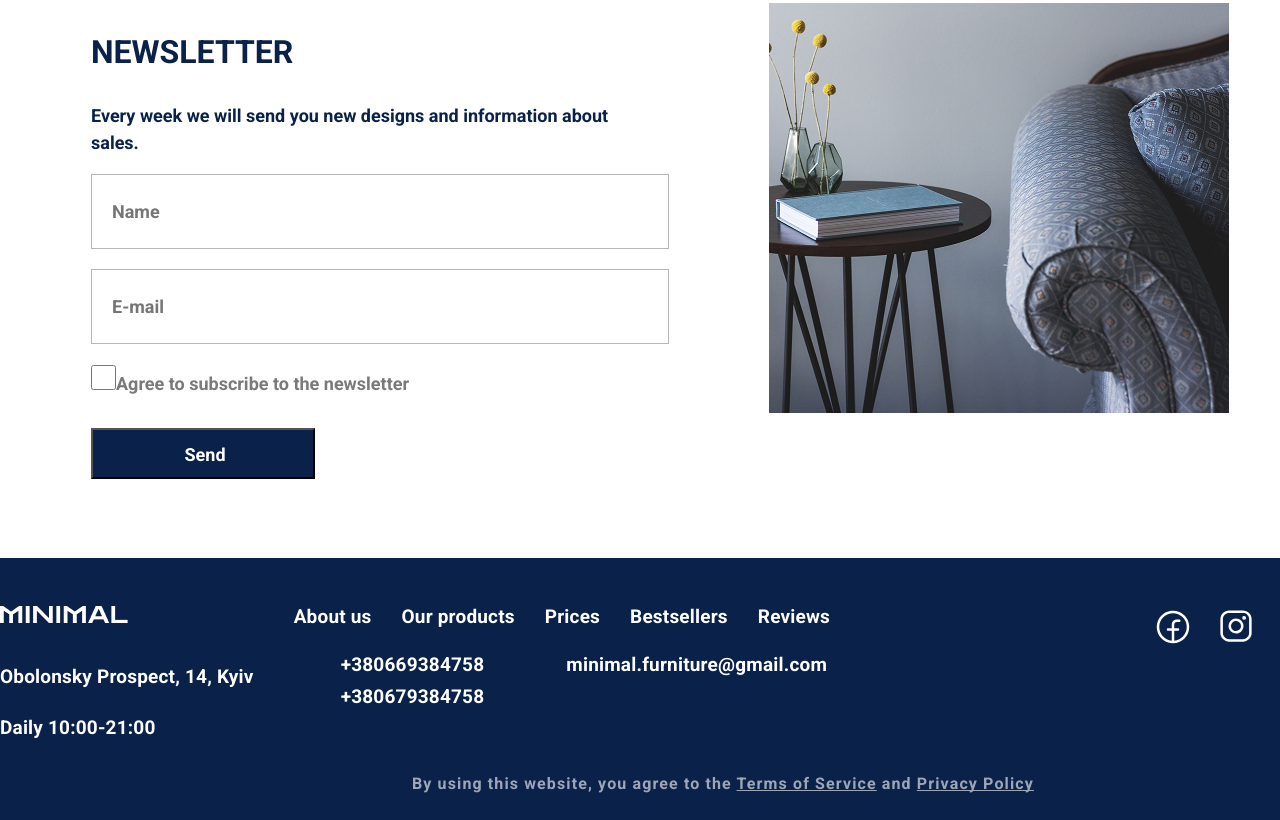
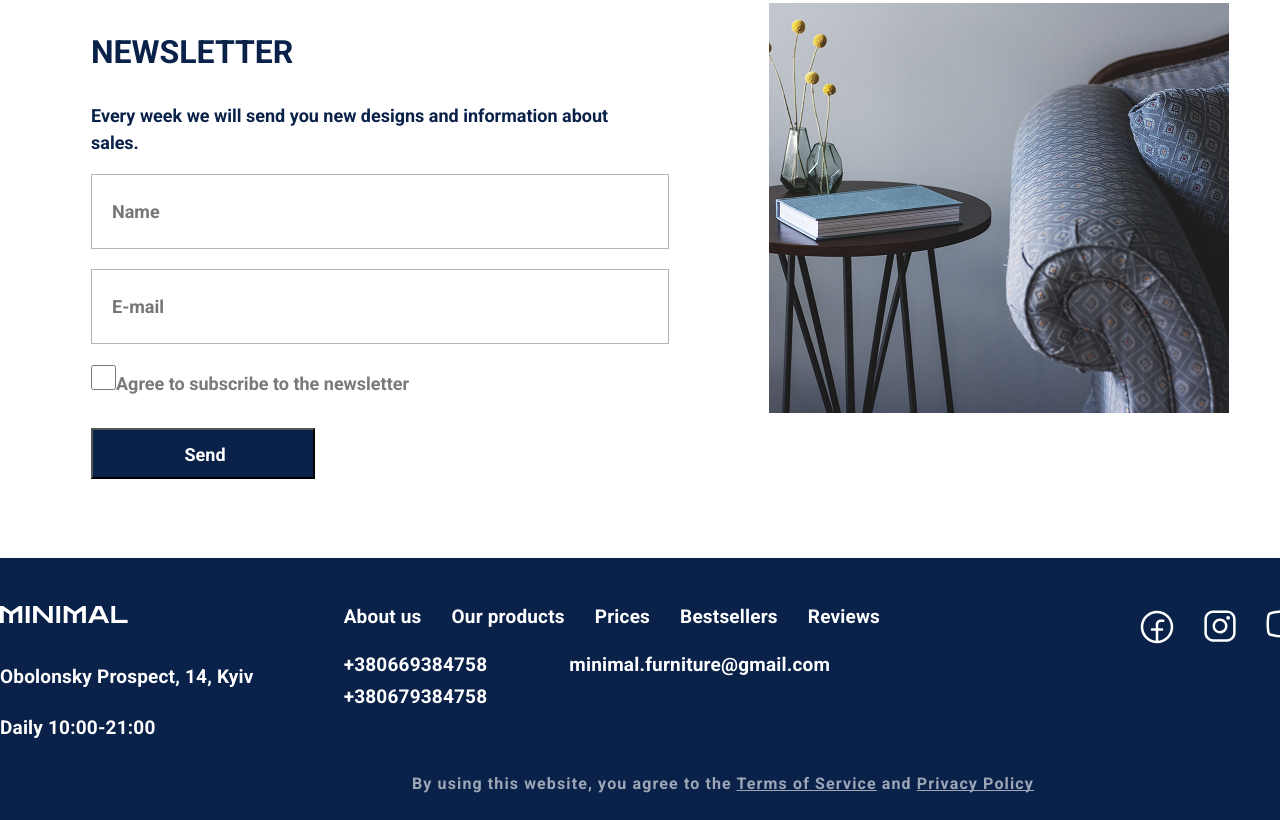
Before and after one commit to damirkich/Project_Chaban, a plain HTML site: page index.html in a window 1280 px wide. Shown: the part 3869-4689 px from the top of the page. Drawn offline with nearby package versions, Linux system fonts and the light colour scheme; a web font is replaced by a local one.

Commit message:
finally done

```diff
--- a/css/styles.css
+++ b/css/styles.css
@@ -521,6 +521,7 @@
     display: flex;
     gap: 30px;
     margin-top: 48px;
+    padding: 0;
 }
 
 .footer-group {
@@ -549,7 +550,6 @@
 }
 
 .footer-contacts {
-    margin-left: 87px;
     margin-top: 27px;
     display: flex;
     gap: 82px;
@@ -564,7 +564,7 @@
 }
 
 .footer-socials {
-    margin-left: 286px;
+    margin-left: 220px;
     margin-top: 36px;
 }
 
@@ -577,3 +577,7 @@
 .footer-warn {
     margin-left: 412px;
 }
+
+.footer-nav {
+    margin-left: 90px;
+}
```
